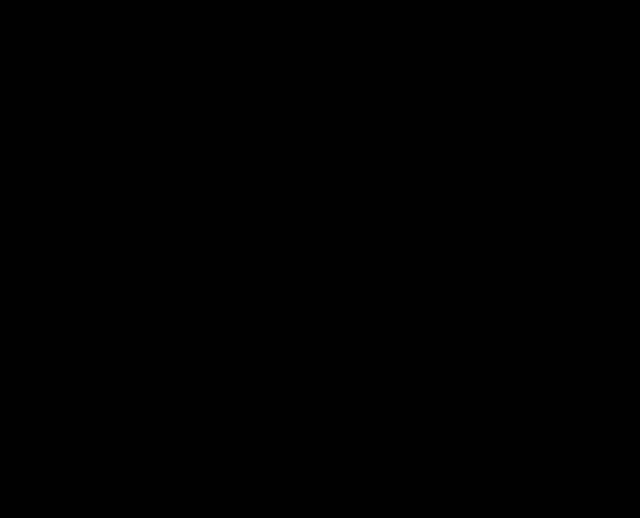
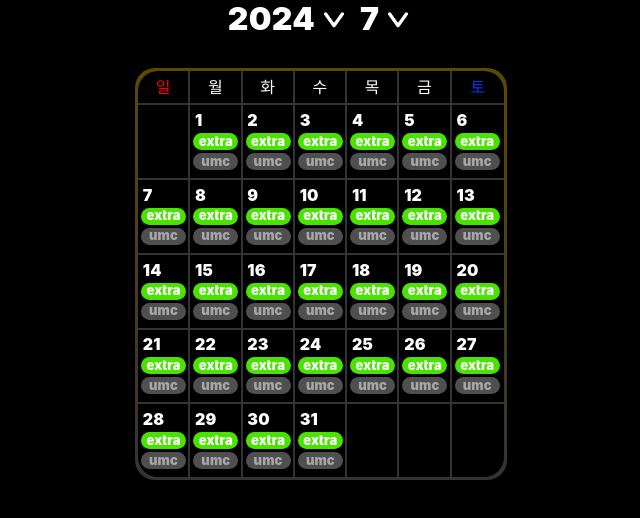
Before and after one commit to goodbyebada/extra-react-webview, a React (Vite) app: page /scheduler in a window 1280 px wide. Before the commit this address had no page. Shown: the top 518 px of the page, without its empty margins (319-959 px from the left). Built offline with nearby package versions, Linux system fonts and the light colour scheme; the HTML template or start-up script is replaced by a standard one.

Commit message:
Feat: Add scheduler modal process
- 스케줄러 일정 선택시 모달 창 open/ close 구현

* 추후 수정 예정
- 모달 창 props 추가 통해 데이터 연결

```diff
--- a/src/App.tsx
+++ b/src/App.tsx
@@ -1,6 +1,7 @@
 import ExtrasHome from "./components/ExtrasHome";
 import ExtraCastingBoard from "./components/ExtraCastingBoard";
 import DateSelectedNoticeList from "./components/DateSelectedNoticeList";
+import Scheduler from "./components/Scheduler";
 
 // import HomeRecruitBox from "./components/HomeRecruitBox";
 // import StatusRecruitBox from "./components/StatusRecruitBox";
@@ -18,10 +19,13 @@
             path="/extra-casting-board/:jobPostId"
             element={<ExtraCastingBoard />}
           />
+
           <Route
             path="/date-selected-notice-list"
             element={<DateSelectedNoticeList />}
           />
+
+          <Route path="/scheduler" element={<Scheduler />} />
         </Routes>
       </BrowserRouter>
     </>
--- a/src/components/Modal/ScheduleModal.tsx
+++ b/src/components/Modal/ScheduleModal.tsx
@@ -1,12 +1,27 @@
-import React from "react";
 import styled from "styled-components";
 import multiply from "../../assets/Multiply.png";
 import SmallRecruitBox from "../SmallRecruitBox";
 
-function ScheduleModal() {
+/**
+ * 추후 props 추가 통해,
+ * 모달 창 props 추가 통해 데이터 연결 예정
+ *
+ *
+ * @param param0
+ * @returns
+ */
+
+function ScheduleModal({ closeModal }: { closeModal: () => void }) {
   return (
     <ModalContainer>
-      <MultiplyIcon src={multiply} />
+      <button
+        onClick={() => {
+          console.log("work");
+          closeModal();
+        }}
+      >
+        <MultiplyIcon src={multiply} />
+      </button>
       <ModalText>Date</ModalText>
       <SmallRecruitBoxWrapper>
         <SmallRecruitBox />
--- a/src/components/Scheduler.tsx
+++ b/src/components/Scheduler.tsx
@@ -4,6 +4,7 @@
 
 import { useState } from "react";
 import DateSelectorItem from "./DateSelectorItem";
+import ScheduleModal from "./Modal/ScheduleModal";
 
 /**
  *
@@ -12,6 +13,10 @@
 
 export default function Scheduler() {
   const DAY_LIST = ["일", "월", "화", "수", "목", "금", "토"];
+
+  const [isModalOpen, setIsModalOpen] = useState(false);
+  const openModal = () => setIsModalOpen(true);
+  const closeModal = () => setIsModalOpen(false);
 
   const date = new Date();
   const today = {
@@ -89,9 +94,7 @@
                       <div
                         className="date"
                         key={key + i * 7}
-                        onClick={() => {
-                          console.log("moved");
-                        }}
+                        onClick={openModal}
                       >
                         <div id="date-num">{!elem ? "" : elem}</div>
                         <Schedule className="approve">
@@ -109,6 +112,14 @@
           </div>
         </div>
       </CalenderContainer>
+
+      {isModalOpen ? (
+        <>
+          <ScheduleModal closeModal={closeModal} />
+        </>
+      ) : (
+        <></>
+      )}
     </Container>
   );
 }
@@ -223,6 +234,7 @@
 `;
 
 const Schedule = styled.div`
+  z-index: 8;
   width: 45px;
   height: 17px;
   border-radius: 20px;
```
